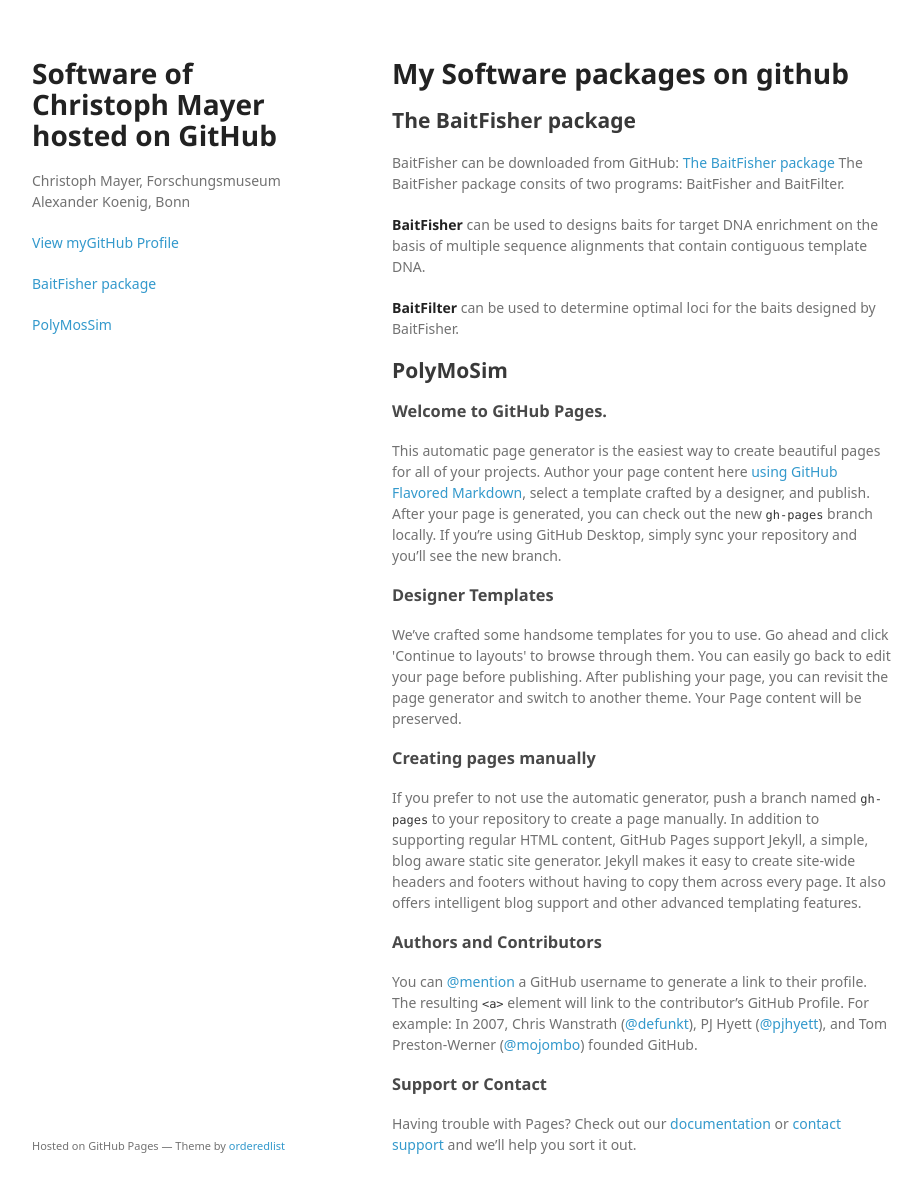
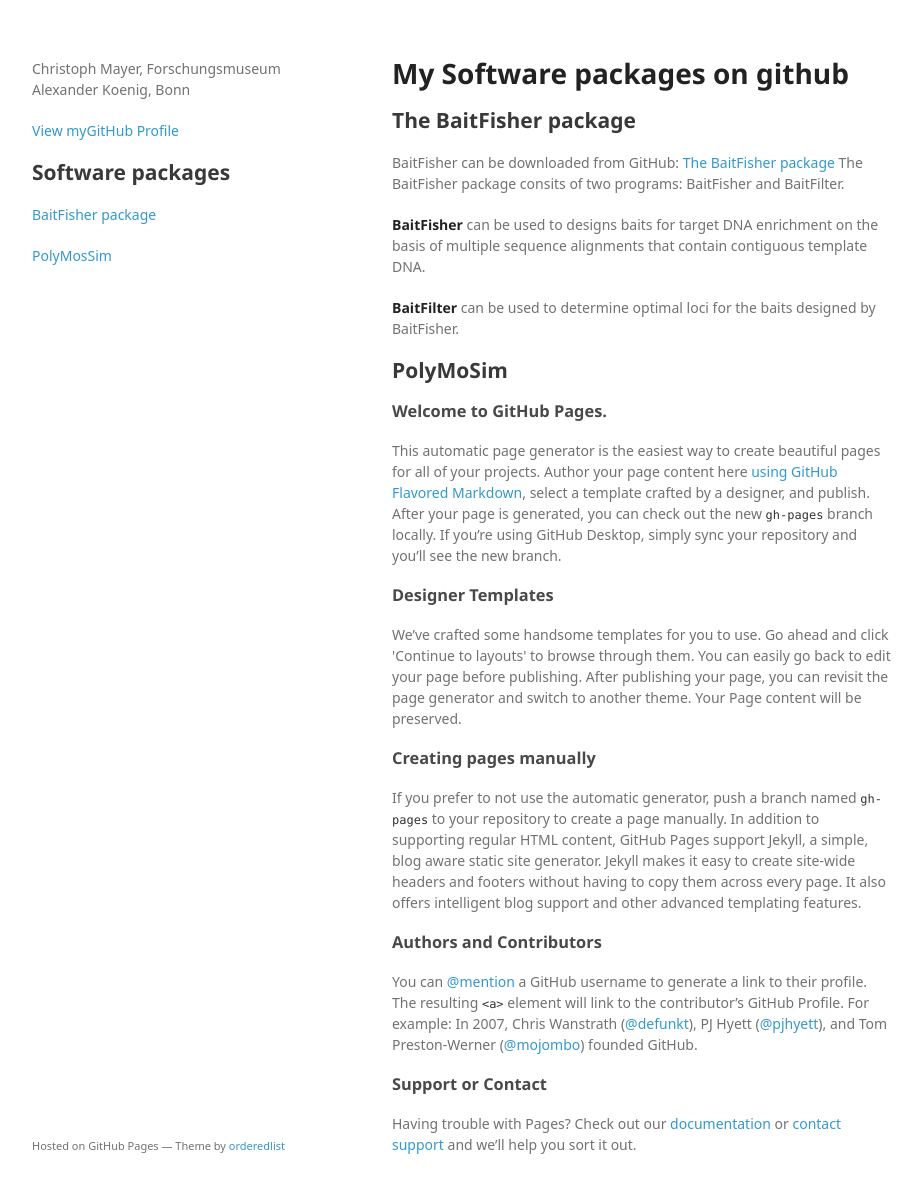
Before and after one commit to cmayer/cmayer.github.io, a Jekyll site: the page index.html, which Jekyll copies as it is, in a window 1280 px wide and 1225 px high. Shown: the top 1193 px of the window, without its empty margins (178-1100 px from the left). Built offline with Jekyll 4.4.1, drawn with Linux system fonts in a browser that asks for light colours; some web fonts are replaced.

Commit message:
Update index.html

```diff
--- a/index.html
+++ b/index.html
@@ -15,18 +15,19 @@
   <body>
     <div class="wrapper">
       <header>
-        <h1>Software of Christoph Mayer hosted on GitHub</h1>
+
         <p>Christoph Mayer, Forschungsmuseum Alexander Koenig, Bonn</p>
+        <p class="view"><a href="https://github.com/cmayer">View myGitHub Profile</a></p>
 
-
-        <p class="view"><a href="https://github.com/cmayer">View myGitHub Profile</a></p>
+        <h2>Software packages</h2>
         <p class="view"><a href="https://github.com/cmayer">BaitFisher package</p>
         <p class="view"><a href="https://github.com/cmayer">PolyMosSim</p>
 
       </header>
       <section>
         <h1>
-<a id="my-software-packages-on-github" class="anchor" href="#my-software-packages-on-github" aria-hidden="true"><span aria-hidden="true" class="octicon octicon-link"></span></a>My Software packages on github</h1>
+<a id="my-software-packages-on-github" class="anchor" href="#my-software-packages-on-github" aria-hidden="true"><span aria-hidden="true" class="octicon octicon-link"></span></a>My Software packages on github
+</h1>
 
 <h2>
 <a id="the-baitfisher-package" class="anchor" href="#the-baitfisher-package" aria-hidden="true"><span aria-hidden="true" class="octicon octicon-link"></span></a>The BaitFisher package</h2>
```
